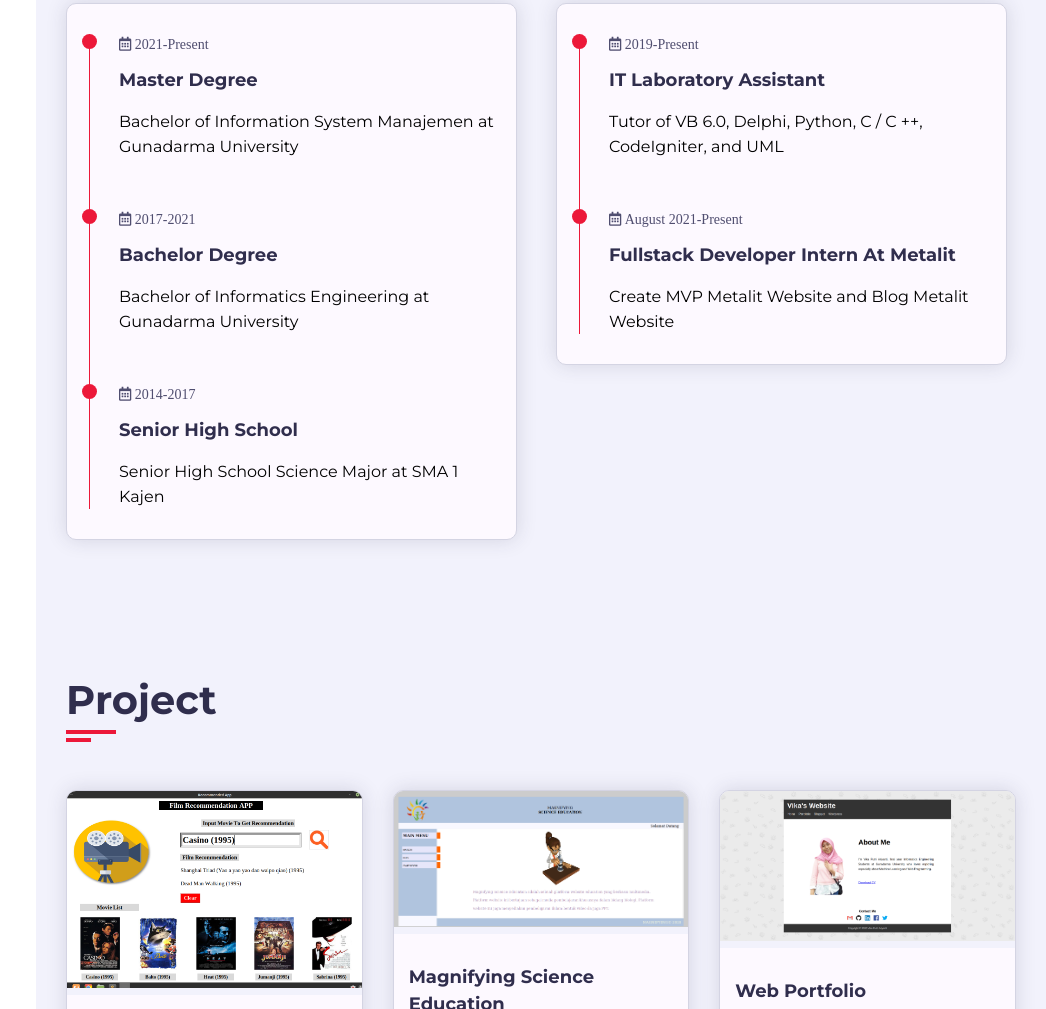
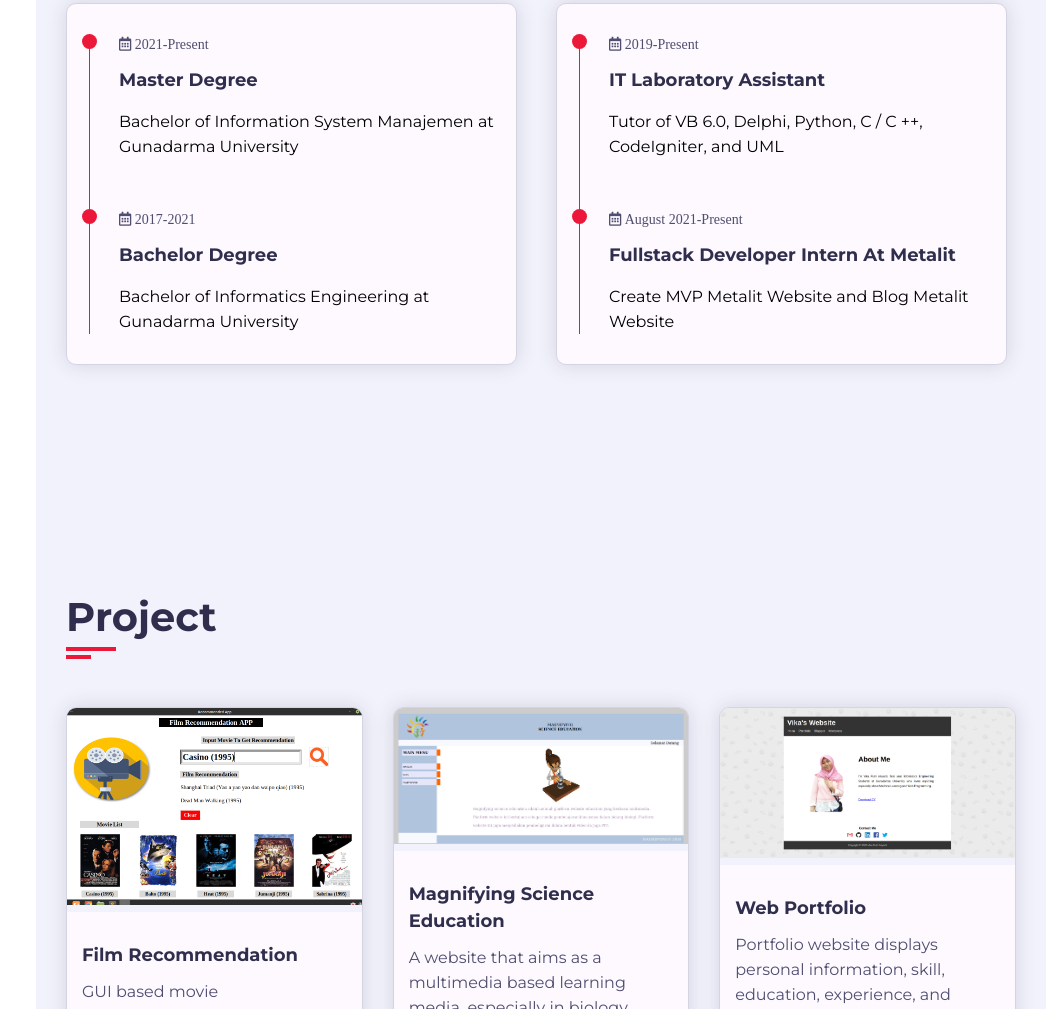
Before and after one commit to Vputri/vputri.github.io, a plain HTML site: page index.html in a window 1280 px wide. Shown: the part 1873-2882 px from the top of the page, without its empty margins (234-1280 px from the left). Drawn offline with Linux system fonts and the light colour scheme.

Commit message:
Update index.html

```diff
--- a/index.html
+++ b/index.html
@@ -183,15 +183,6 @@
 													<h4 class="timeline-title">Bachelor Degree</h4>
 													<p class="timeline-text">Bachelor of Informatics Engineering at Gunadarma University</p>
 												</div>
-
-												<div class="timeline-item">
-													<div class="circle-dot"></div>
-													<h6 class="timeline-date">
-														<i class="fa">&#xf073; 2014-2017</i>
-													</h6>
-													<h4 class="timeline-title">Senior High School</h4>
-													<p class="timeline-text">Senior High School Science Major at SMA 1 Kajen</p>
-												</div>
 											</div>
 										</div>
 									</div>
```
